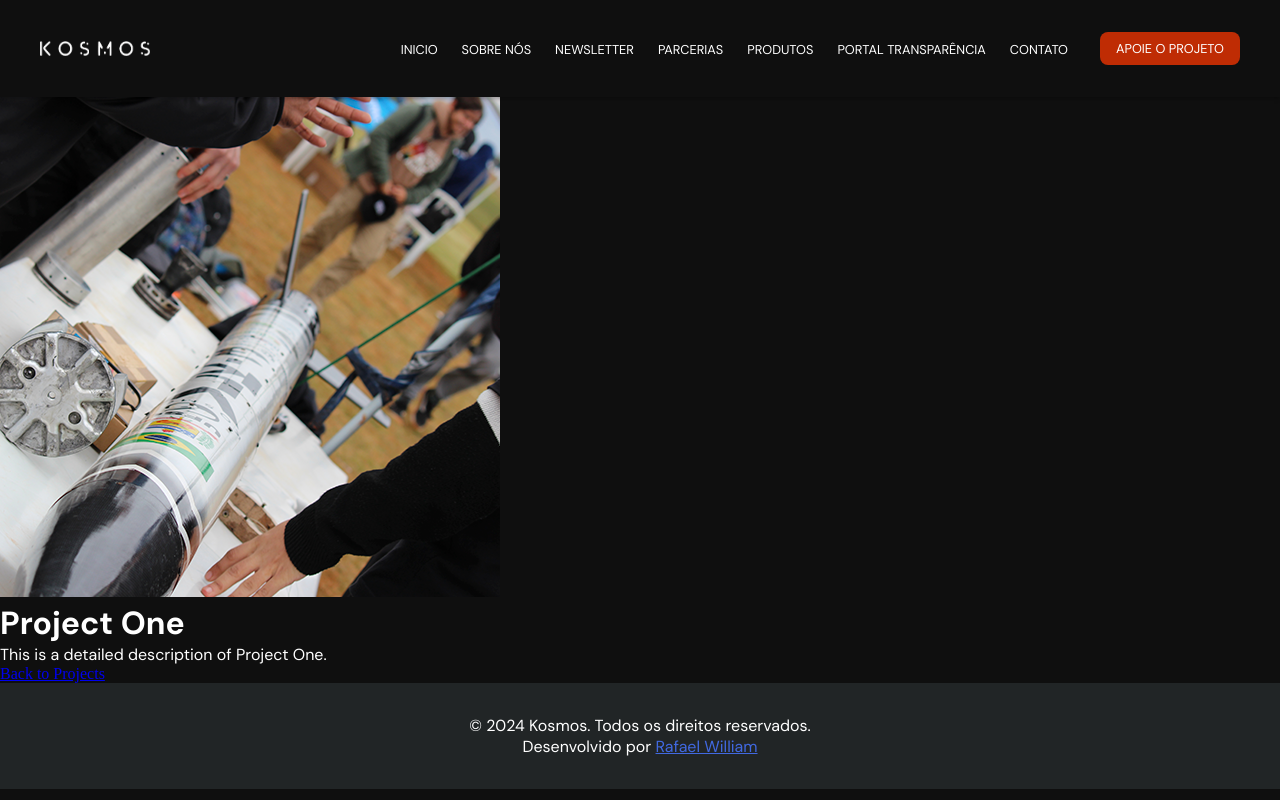
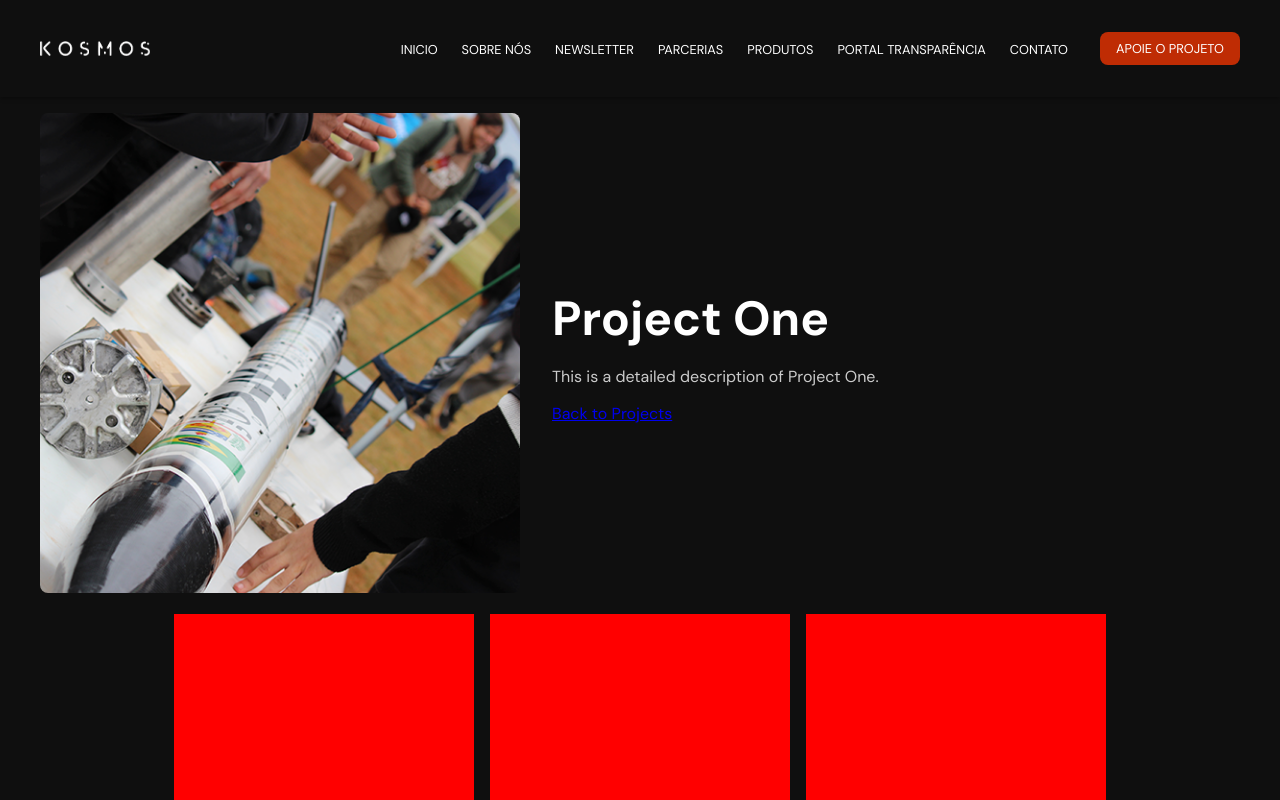
Before and after one commit to ProgramadorRafa/Kosmos-Rocketry, a React (Vite) app: page / in a window 1280 px wide. Both pictures are taken after a click on the element 336 px from the left and 1866 px from the top of the page. Shown: the top 800 px of the page. Built offline with nearby package versions, Linux system fonts and the light colour scheme.

Commit message:
trabalhando no projectDetails

```diff
--- a/src/components/projectCard.jsx
+++ b/src/components/projectCard.jsx
@@ -1,5 +1,6 @@
 import React from "react";
 import { useNavigate } from "react-router-dom";
+import "../css/Main.css";
 
 const ProjectCard = ({ project }) => {
     const navigate = useNavigate();
@@ -10,7 +11,9 @@ const ProjectCard = ({ project }) => {
 
     return (
         <div className="project-card" onClick={handleClick}>
-            <img src={project.image} alt={project.title} />
+            <div className="image">
+                <img src={project.image} alt={project.title} />
+            </div>
             <h3>{project.title}</h3>
             <p>{project.description}</p>
         </div>
--- a/src/css/Main.css
+++ b/src/css/Main.css
@@ -730,12 +730,14 @@ header {
     justify-content: space-around;
     gap: 1rem;
 }
-.newsSide{
+
+.newsSide {
     flex: 2;
     padding: 1rem;
     background-color: #00000047;
     border-radius: .5rem;
 }
+
 .newsSide table {
     margin: 0 auto;
     margin-top: 1.5rem;
@@ -768,35 +770,128 @@ td {
     background-color: #00000047;
     border-radius: .5rem;
 }
-.adsContent img{
+
+.adsContent img {
     width: 100%;
     object-fit: cover;
     border-radius: .5rem;
 }
-.titleCenter{
+
+.titleCenter {
     margin-bottom: 1rem;
     color: #fff;
     text-align: center;
 }
+
 /* END NEWSLETTER SETTINGS */
 
 /* PROJECT CARDS */
+.projects .title {
+    font-size: 1.2rem;
+    text-transform: uppercase;
+    font-weight: bold;
+    text-align: center;
+    margin-top: 1rem;
+}
 
-.project-card, .project-details, .projects{
+.project-list {
+    padding: 1rem;
+}
+
+.project-content {
+    /* background-color: red; */
+    margin-bottom: 1rem;
+    max-width: 1200px;
+    margin: 0 auto;
+    display: grid;
+    grid-template-columns: 1fr 1fr 1fr;
+    justify-content: center;
+    gap: 1rem;
+}
+
+.project-card,
+.projects {
     font-family: var(--font-primary);
     color: #fff;
 }
 
 .project-card {
-    background-color: red;
-    width: 300px;
+    background-color: green;
+    /* width: 300px; */
     margin-bottom: 1rem;
+    color: #fff;
+}
+.project-card h3 {
+    margin: .5rem 0;
+    font-size: 1.2rem;
+    font-weight: 600;
+}
+.project-card .image{
+    width: 100%;
+    height: 250px;
 }
 .project-card img {
     width: 100%;
-    height: 200px;
+    height: 100%;
     object-fit: cover;
     border-radius: .3rem;
+}
+
+
+.project-content-details{
+    padding: 1rem;
+    /* background-color: red; */
+    font-family: var(--font-primary);
+}
+.project-details{
+    max-width: 1200px;
+    margin: 0 auto;
+    color: #fff;
+    /* background-color: green; */
+    display: flex;
+    align-items: center;
+    justify-content: center;
+    gap: 1rem;
+    width: 100%;
+    flex-wrap: wrap;
+}
+.image-project{
+    width: 40%;
+    /* flex: 1; */
+}
+.image-project img{
+    width: 100%;
+    height: 100%;
+    object-fit: cover;
+    border-radius: .5rem;
+}
+.text-project{
+    flex: 1;
+    padding: 1rem;
+}
+.text-project h2{
+    font-size: 3rem;
+    margin-bottom: 1rem;
+}
+.text-project p{
+    color: #ccc;
+    margin-bottom: 1rem;
+}
+
+.list-images-projects{
+    margin: 0 auto;
+    max-width: 1200px;
+    margin-top: 1rem;
+    /* padding: 1rem; */
+    display: flex;
+    justify-content: center;
+    gap: 1rem;
+    flex-wrap: wrap;
+}
+.image-table-item{
+    width: 300px;
+    height: 250px;
+    background-color: red;
 }
 /* END PROJECT CARDS */
 
@@ -907,22 +1002,31 @@ td {
         margin-bottom: 1rem;
     }
 
-    .newsLetterContent{
+    .newsLetterContent {
         flex-direction: column;
         justify-content: center;
         align-items: center;
     }
-    .newsLetterContent .adsContent, .newsLetterContent .newsSide{
+
+    .newsLetterContent .adsContent,
+    .newsLetterContent .newsSide {
         width: 100%;
     }
-    .cardTeam{
+
+    .cardTeam {
         text-align: center;
     }
-    .cards{
+
+    .cards {
         grid-template-columns: auto auto;
         justify-content: center;
     }
+
+    .project-content {
+        grid-template-columns: 1fr 1fr;
+    }
 }
+
 @media screen and (max-width:700px) {
     .cards {
         grid-template-columns: auto;
@@ -931,4 +1035,11 @@ td {
     .textLocalHero {
         font-size: 1rem;
     }
+
+    .project-content {
+        grid-template-columns: 1fr;
+    }
+    .project-card .image{
+        height: auto;
+    }
 }
--- a/src/pages/Project/index.jsx
+++ b/src/pages/Project/index.jsx
@@ -4,6 +4,7 @@ import { useNavigate } from "react-router-dom";
 import Header from "../../components/Header";
 import Footer from "../../components/Footer";
 import ProjectCard from "../../components/projectCard";
+import HeroFlat from "../../components/HeroFlat";
 
 const projectData = [
     {
@@ -38,9 +39,11 @@ export default function Projects() {
     return (
         <>
             <Header />
+            <HeroFlat texto="Nossos Projetos" image="/images/banner/bannerFlat_contact.webp" />
             <section className="projects">
-                <h1>Nossos projetos</h1>
+                <h3 className="title">Principais Projetos</h3>
                 <div className="project-list">
+                    <div className="project-content">
                         {projectData.map((project) => (
                             <ProjectCard
                                 key={project.id}
@@ -48,6 +51,7 @@ export default function Projects() {
                                 onClick={() => handleProjectClick(project.id)}
                             />
                         ))}
+                    </div>
                 </div>
             </section>
             <Footer />
--- a/src/pages/Project/projectDetails.jsx
+++ b/src/pages/Project/projectDetails.jsx
@@ -12,7 +12,7 @@ const projectData = [
     },
     {
         id: "2",
-        title: "Project Two",
+        title: "Hagemeyer",
         description: `
             Foi o primeiro grande projeto da equipe sem ser categorizado como mini foguete, tendo apogeu de 1 km para competir na LASC 2019. Seu motor foi o primeiro com case de aço feito inteiramente pela equipe, o qual foi utilizado no ALFA. Também foi o primeiro projeto da equipe no processo de reestruturação que aconteceu em 2019, tendo trabalho efetivo de todos os setores. O voo dele não foi nominal, mas rendeu uma boa experiência para o pessoal da época.
             Curiosidades: Tinha o formato peculiar com a ogiva maior que o corpo do foguete, pois o sistema de aviônica ficou maior do que o planejado. Além disso, seu nome é em homenagem a um antigo membro da equipe.
@@ -41,12 +41,29 @@ export default function ProjectDetails() {
     return (
         <>
             <Header />
-            <div className="project-details">
-                <img src={`/images/project/project${id}.png`} alt="" />
-                <h1>{project.title}</h1>
-                <p>{project.description}</p>
+            <div className="project-content-details">
+                <div className="project-details">
+                    <div className="image-project">
+                        <img src={`/images/project/project${id}.png`} alt="" />
+                    </div>
+                    <div className="text-project">
+                        <h2>{project.title}</h2>
+                        <p>{project.description}</p>
+                        <Link to="/project">Back to Projects</Link>
+                    </div>
+                </div>
+                <div className="list-images-projects">
+                    <div className="image-table-item">
+                        <img src="" alt="" />
+                    </div>
+                    <div className="image-table-item">
+                        <img src="" alt="" />
+                    </div>
+                    <div className="image-table-item">
+                        <img src="" alt="" />
+                    </div>
+                </div>
             </div>
-            <Link to="/project">Back to Projects</Link>
             <Footer />
         </>
     );
```
Lines whose indentation alone changed are shown as unchanged.
